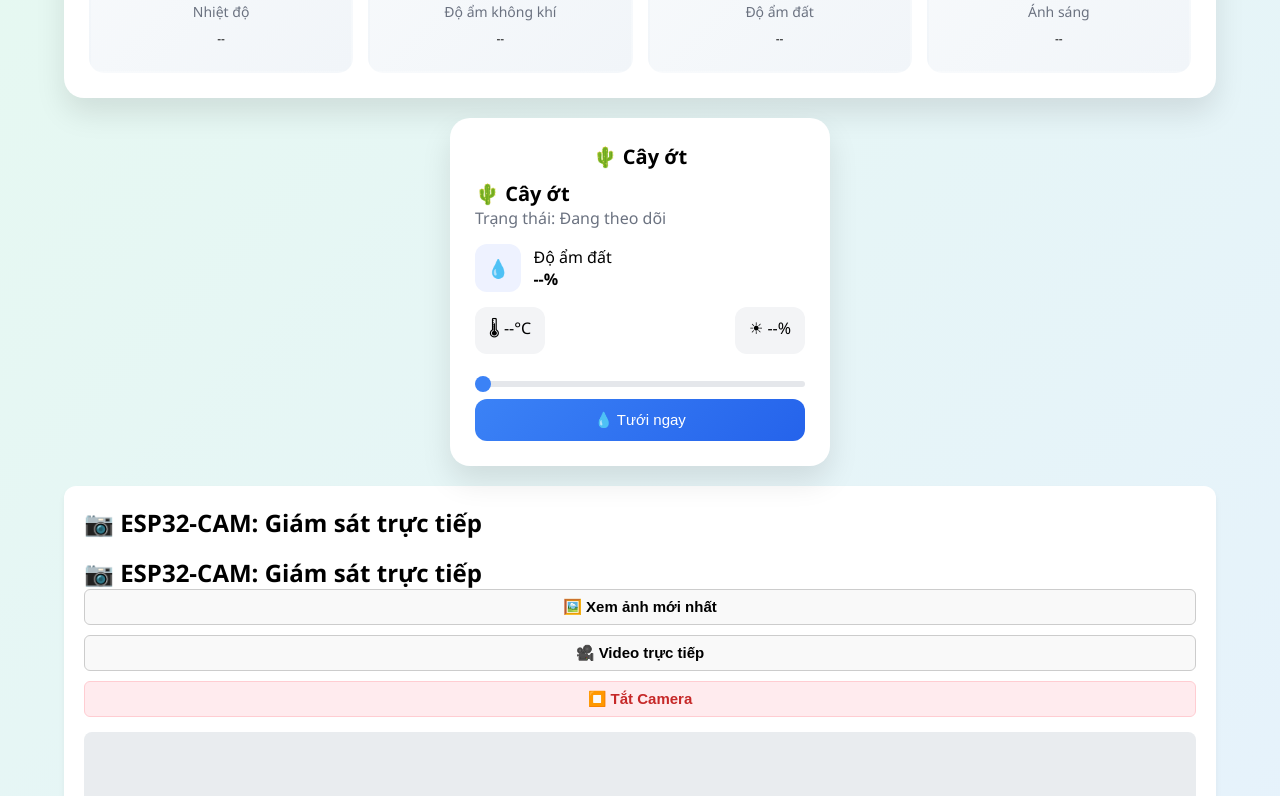
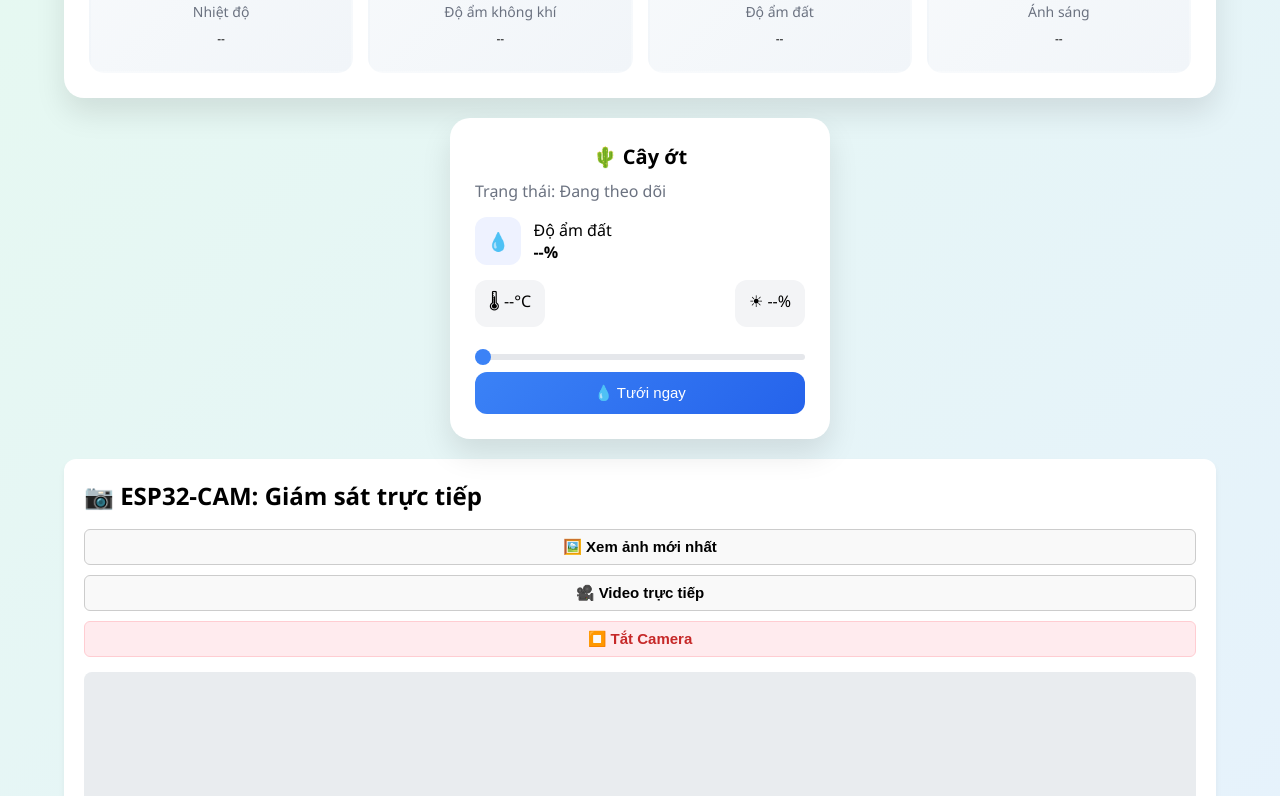
Before and after one commit to Chimsedinang414/HealthCareChili, a plain HTML site: page src/frontend/index.html in a window 1280 px wide. Shown: the part 301-1097 px from the top of the page. Drawn offline with nearby package versions, Linux system fonts and the light colour scheme; no server answers.

Commit message:
resolve conflict

```diff
--- a/src/frontend/index.html
+++ b/src/frontend/index.html
@@ -65,7 +65,6 @@
     <div class="plant">
       <h2 style="text-align: center; margin-bottom: 10px;">🌵 Cây ớt</h2>
 
-      <h2>🌵 Cây ớt</h2>
       <p class="type">Trạng thái: Đang theo dõi</p>
 
       <div class="row">
@@ -89,7 +88,6 @@
   <div class="camera-section">
     <h2 style="height: 50px">📷 ESP32-CAM: Giám sát trực tiếp</h2>
 
-    <h2>📷 ESP32-CAM: Giám sát trực tiếp</h2>
     <div class="camera-controls">
       <button class="btn-cam" onclick="viewCamera('image')">🖼️ Xem ảnh mới nhất</button>
       <button class="btn-cam" onclick="viewCamera('stream')">🎥 Video trực tiếp</button>
```
